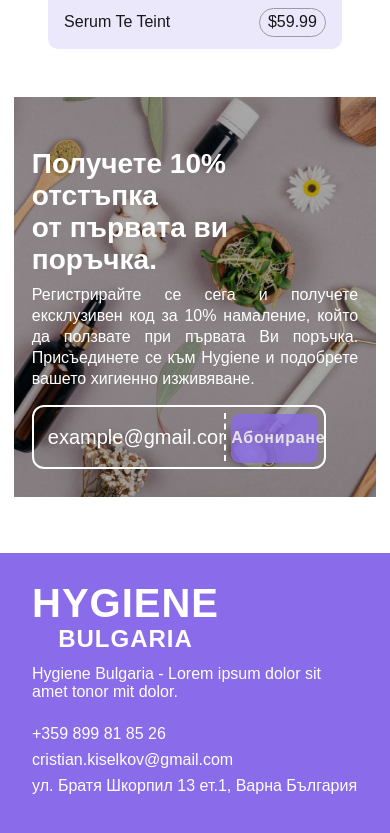
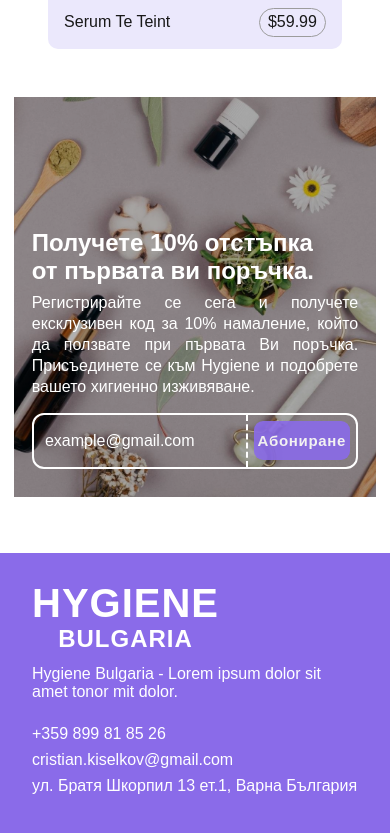
Before and after one commit to KrisKiselkov/Hygiene, a React (Create React App) app: page /products in a window 390 px wide. Shown: the part 3273-4106 px from the top of the page. Built offline with nearby package versions, Linux system fonts and the light colour scheme.

Commit message:
Second Sign Up Media Query

```diff
--- a/src/components/Product-Page/ProductPage.css
+++ b/src/components/Product-Page/ProductPage.css
@@ -593,6 +593,35 @@
     .product-faq__faq-div {
         width: 90%;
     }
+
+
+    /* SIGNUP BANNER */
+    .signup-banner-content__h2 {
+        font-size: 24px;
+    }
+
+    .signup-banner-content__news-letter {
+        height: 3.5em;
+        width: 100%;
+    }
+
+    .signup-banner-content__news-letter input {
+        margin-top: 0em;
+        height: 100%;
+        width: 66.3%;
+        font-size: 16px;
+    }
+
+    .signup-banner-content__news-letter input:focus {
+        outline: none;
+    }
+
+    #signup-banner-content__inp-btn {
+        height: 2.6em;
+        width: 30%;
+        opacity: .9;
+        font-size: 15px;
+    }
 }
 
 
```
